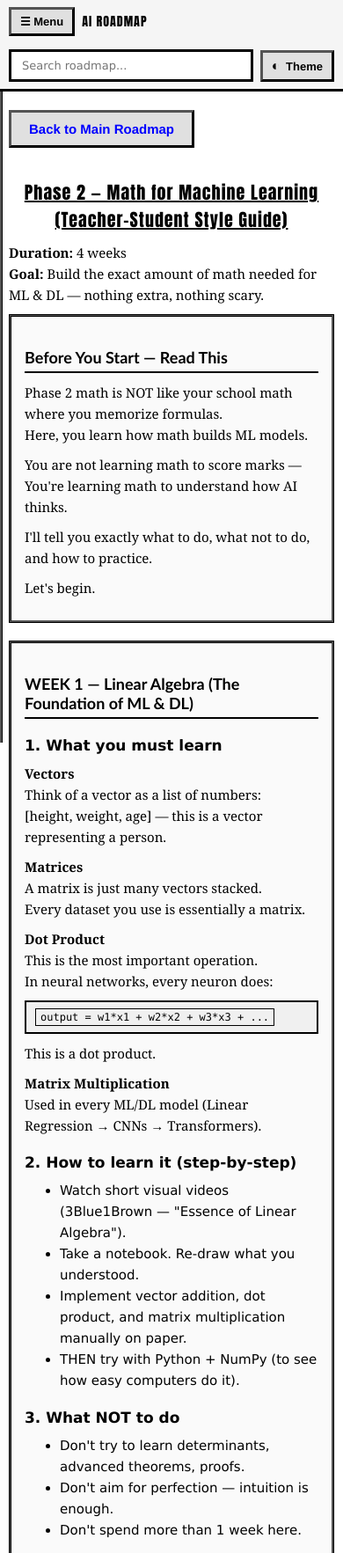
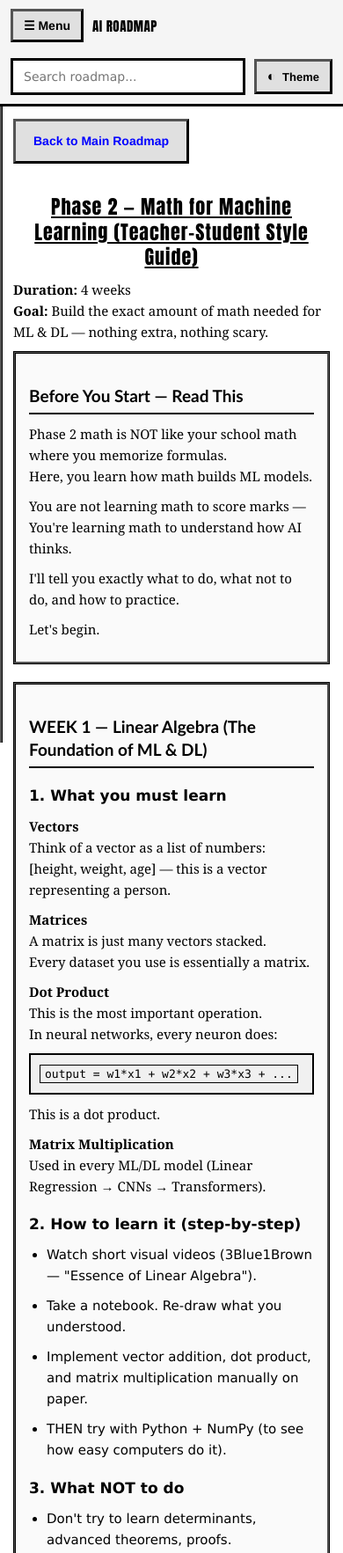
Before and after one commit to gmahesh-star/ai-ml-learning-roadmap, a plain HTML site: page phase2-detailed-guide.html in a window 390 px wide. Shown: the top 1765 px of the page at 88% size. Drawn offline with Linux system fonts and the light colour scheme.

Commit message:
Enhanced mobile UX: increased spacing, improved readability, better typography hierarchy, less congested layout

```diff
--- a/shared-styles.css
+++ b/shared-styles.css
@@ -255,9 +255,10 @@ body {
     max-width: 100%;
     margin: 0;
     margin-left: 260px;
-    padding: 80px 40px 20px 40px;
+    padding: 80px 40px 40px 40px;
     background: var(--bg-color);
-    transition: background 0.3s, margin-left 0.3s
+    transition: background 0.3s, margin-left 0.3s;
+    min-height: 100vh
 }
 
 @media(max-width:980px) {
@@ -269,7 +270,7 @@ body {
     }
     .container {
         margin-left: 0;
-        padding: 80px 20px 20px 20px
+        padding: 90px 25px 30px 25px
     }
     #sidebar.open {
         transform: translateX(0)
@@ -278,16 +279,16 @@ body {
 
 @media(max-width:768px) {
     #top-toolbar {
-        padding: 8px 10px;
+        padding: 10px 12px;
         min-height: auto
     }
     #toolbar-left {
-        gap: 8px
+        gap: 10px
     }
     #toolbar-right {
-        gap: 8px;
+        gap: 10px;
         flex-basis: 100%;
-        margin-top: 5px
+        margin-top: 8px
     }
     #search-container {
         flex: 1;
@@ -295,7 +296,8 @@ body {
     }
     #search-input {
         max-width: 100%;
-        font-size: 13px
+        font-size: 14px;
+        padding: 10px 12px
     }
     #search-results {
         width: calc(100vw - 30px);
@@ -303,55 +305,117 @@ body {
         left: 0
     }
     #theme-toggle {
-        padding: 6px 12px;
-        font-size: 13px;
+        padding: 8px 14px;
+        font-size: 14px;
         white-space: nowrap
     }
     .container {
-        padding: 100px 15px 15px 15px;
-        font-size: 15px
+        padding: 110px 20px 30px 20px;
+        font-size: 15px;
+        line-height: 1.8
     }
     h1 {
-        font-size: 24px
+        font-size: 26px;
+        line-height: 1.3;
+        margin-bottom: 15px
     }
     h2 {
-        font-size: 20px
+        font-size: 21px;
+        line-height: 1.4;
+        margin: 20px 0 12px 0
     }
     h3 {
-        font-size: 17px
+        font-size: 18px;
+        line-height: 1.4;
+        margin: 18px 0 10px 0
+    }
+    h4 {
+        font-size: 16px;
+        margin: 15px 0 8px 0
+    }
+    p {
+        margin: 12px 0;
+        line-height: 1.7
+    }
+    ul, ol {
+        margin: 12px 0;
+        padding-left: 25px;
+        line-height: 1.8
+    }
+    li {
+        margin-bottom: 8px
     }
     section.card {
-        padding: 12px
+        padding: 18px;
+        margin-bottom: 20px
     }
 }
 
 @media(max-width:480px) {
     #toolbar-left div {
-        font-size: 14px !important
+        font-size: 15px !important;
+        letter-spacing: 0.5px !important
     }
     #menu-toggle {
-        padding: 6px 10px;
+        padding: 8px 12px;
+        font-size: 14px
+    }
+    #theme-toggle {
+        padding: 8px 12px;
         font-size: 13px
     }
-    #theme-toggle {
-        padding: 6px 10px
-    }
     .theme-icon {
-        margin-right: 3px
+        margin-right: 4px
     }
     .container {
-        padding: 110px 10px 10px 10px
+        padding: 120px 15px 25px 15px;
+        font-size: 15px
     }
     h1 {
-        font-size: 20px
+        font-size: 22px;
+        line-height: 1.3;
+        margin-bottom: 12px
     }
     h2 {
-        font-size: 18px
+        font-size: 19px;
+        line-height: 1.4;
+        margin: 18px 0 10px 0
+    }
+    h3 {
+        font-size: 17px;
+        line-height: 1.4
+    }
+    p {
+        line-height: 1.7;
+        margin: 10px 0
+    }
+    ul, ol {
+        padding-left: 20px;
+        line-height: 1.8
+    }
+    li {
+        margin-bottom: 10px
+    }
+    section.card {
+        padding: 15px;
+        margin-bottom: 18px
     }
     pre {
-        font-size: 12px;
-        padding: 8px;
-        overflow-x: auto
+        font-size: 13px;
+        padding: 10px;
+        overflow-x: auto;
+        margin: 12px 0
+    }
+    code {
+        font-size: 13px;
+        padding: 3px 6px
+    }
+    .back-link {
+        padding: 12px 18px;
+        font-size: 14px;
+        margin: 20px 0;
+        display: block;
+        text-align: center
     }
 }
 
@@ -437,12 +501,13 @@ a:hover {
 }
 
 section.card {
-    padding: 15px;
-    margin-bottom: 20px;
+    padding: 20px;
+    margin-bottom: 25px;
     border: 3px ridge var(--border-color);
     background: var(--card-bg);
     position: relative;
-    transition: all 0.3s
+    transition: all 0.3s;
+    box-sizing: border-box
 }
 
 section.card::before {
@@ -511,7 +576,33 @@ footer {
 @media(max-width:880px) {
     .footer-grid {
         grid-template-columns: 1fr;
-        gap: 20px
+        gap: 25px
+    }
+}
+
+@media(max-width:768px) {
+    footer {
+        margin-top: 40px;
+        padding-top: 20px
+    }
+    .footer-grid {
+        gap: 30px;
+        margin-bottom: 25px
+    }
+    .footer-grid h3 {
+        font-size: 18px;
+        margin-bottom: 12px
+    }
+    .footer-grid p {
+        font-size: 14px;
+        line-height: 1.7
+    }
+    .footer-grid ul {
+        font-size: 14px;
+        line-height: 2.2
+    }
+    .footer-grid li {
+        margin-bottom: 8px
     }
 }
 
@@ -520,13 +611,19 @@ footer {
         font-size: 14px
     }
     .footer-grid h3 {
-        font-size: 16px
+        font-size: 17px;
+        margin-bottom: 10px
     }
     .footer-grid p,
     .footer-grid ul {
-        font-size: 13px
+        font-size: 13px;
+        line-height: 1.8
+    }
+    .footer-bottom {
+        padding: 15px 0
     }
     .footer-bottom p {
-        font-size: 12px !important
+        font-size: 12px !important;
+        margin: 8px 0 !important
     }
 }
```
Also changed, not shown: index.html (+55 -8 lines).
